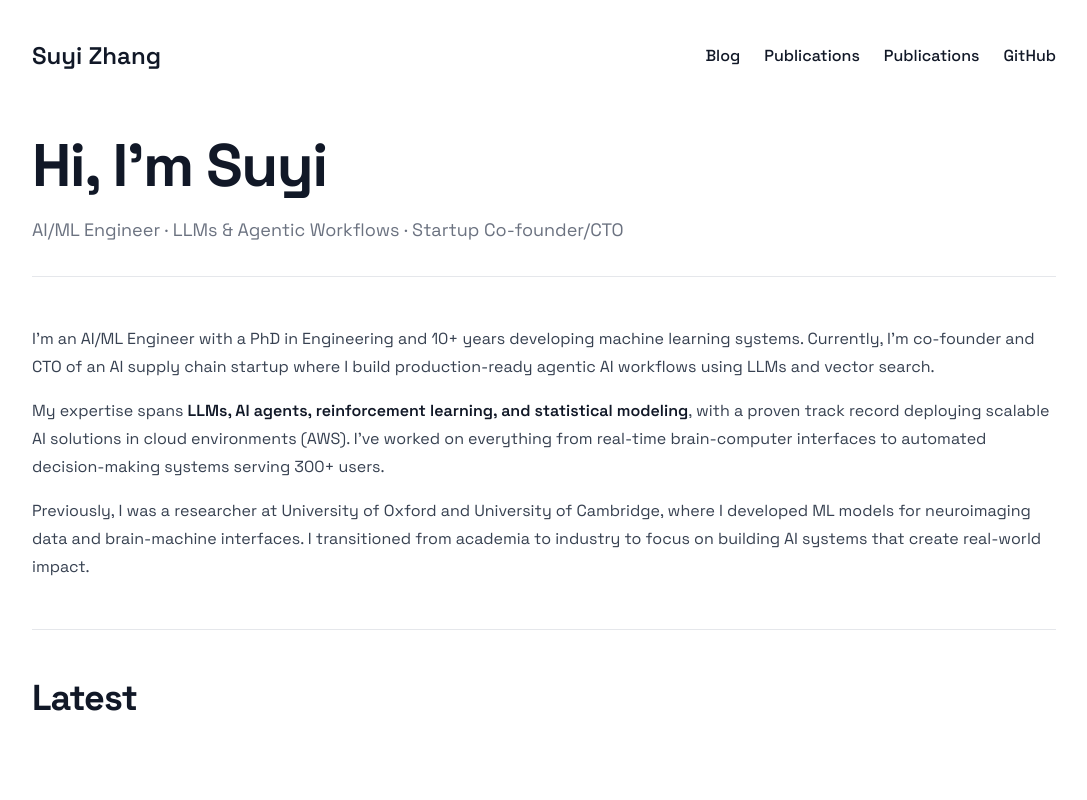
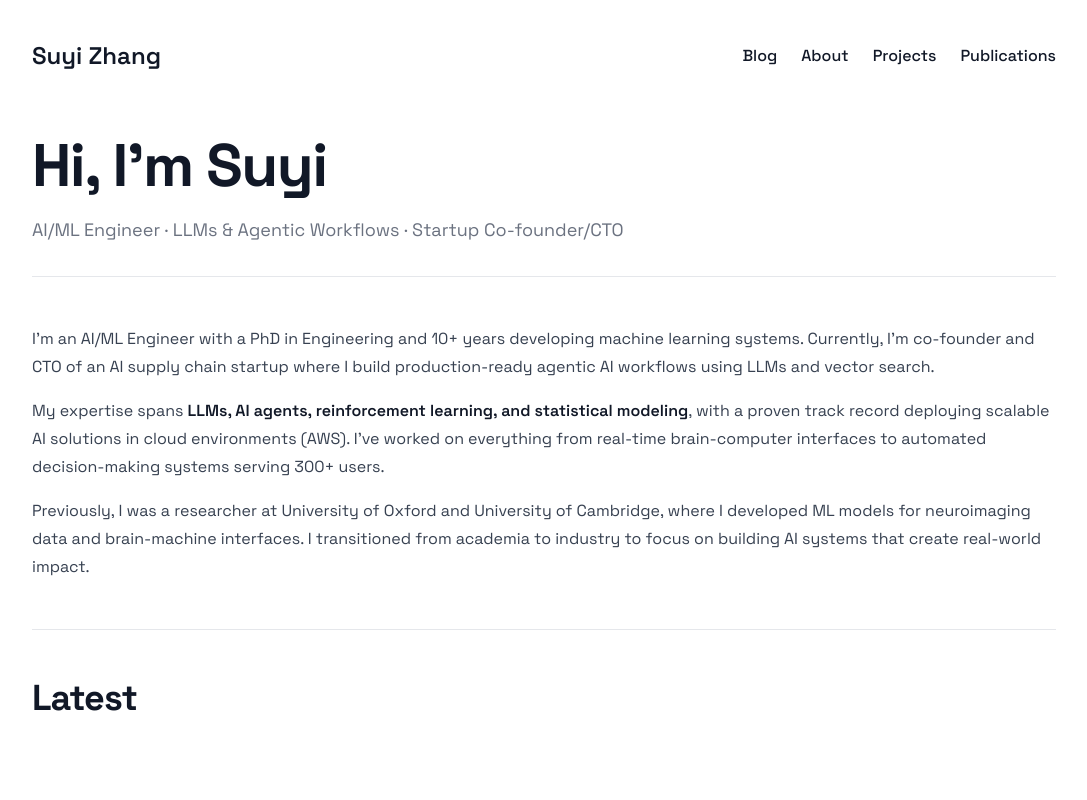
Before and after one commit to syzhang/syzhang.github.io, a Next.js app: page / in a window 1280 px wide. Shown: the top 800 px of the page, without its empty margins (96-1183 px from the left). Built offline with nearby package versions, Linux system fonts and the light colour scheme.

Commit message:
changed layout

```diff
--- a/src/app/layout.tsx
+++ b/src/app/layout.tsx
@@ -47,25 +47,23 @@ export default function RootLayout({
                 >
                   Blog
                 </Link>
-                                <Link
-                  href="/publications"
+                <Link
+                  href="/about"
                   className="hidden font-medium text-gray-900 dark:text-gray-100 sm:block hover:text-primary-500 dark:hover:text-primary-400"
                 >
-                  Publications
+                  About
+                </Link>
+                <Link
+                  href="/projects"
+                  className="hidden font-medium text-gray-900 dark:text-gray-100 sm:block hover:text-primary-500 dark:hover:text-primary-400"
+                >
+                  Projects
                 </Link>
                 <Link
                   href="/publications"
                   className="hidden font-medium text-gray-900 dark:text-gray-100 sm:block hover:text-primary-500 dark:hover:text-primary-400"
                 >
                   Publications
-                </Link>
-                <Link
-                  href="https://github.com/syzhang"
-                  className="font-medium text-gray-900 dark:text-gray-100 hover:text-primary-500 dark:hover:text-primary-400"
-                  target="_blank"
-                  rel="noopener noreferrer"
-                >
-                  GitHub
                 </Link>
               </nav>
             </header>
```
